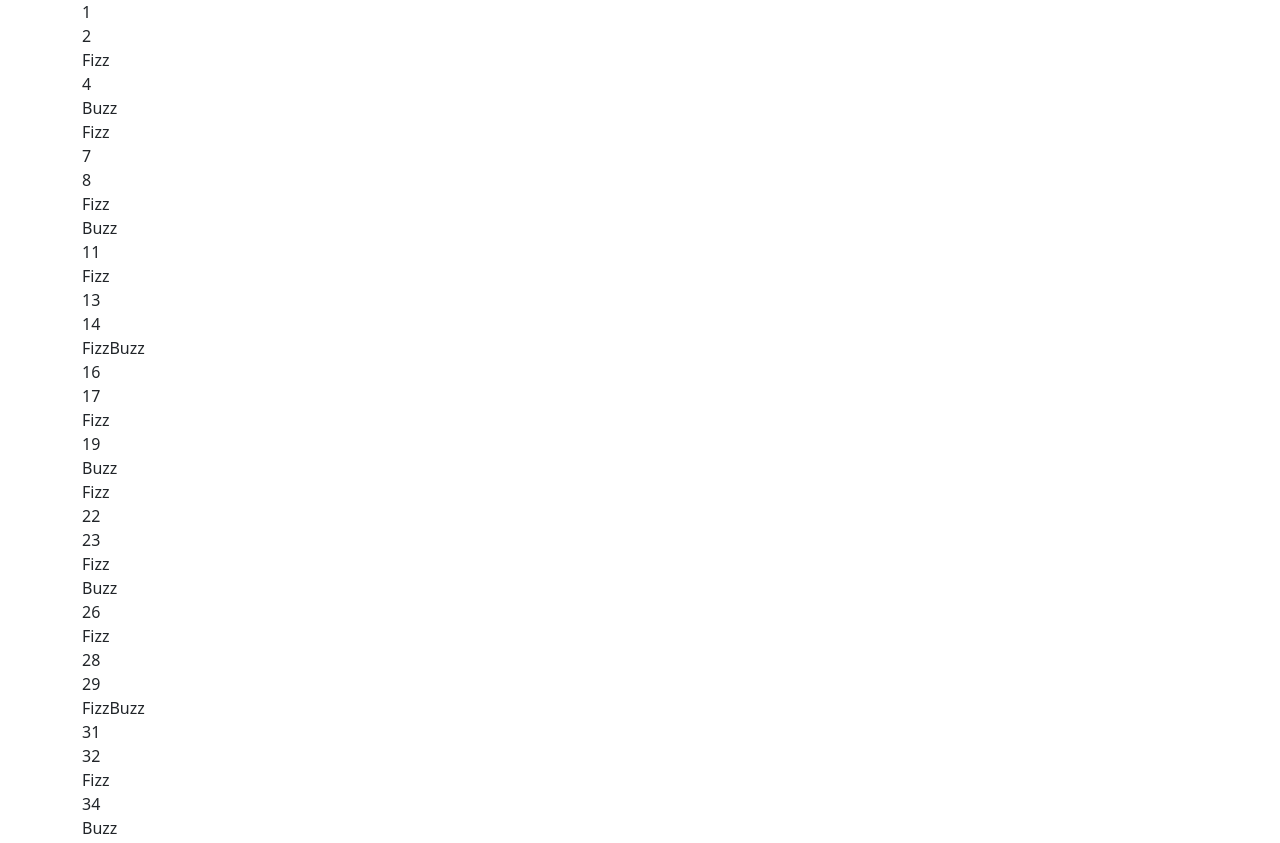
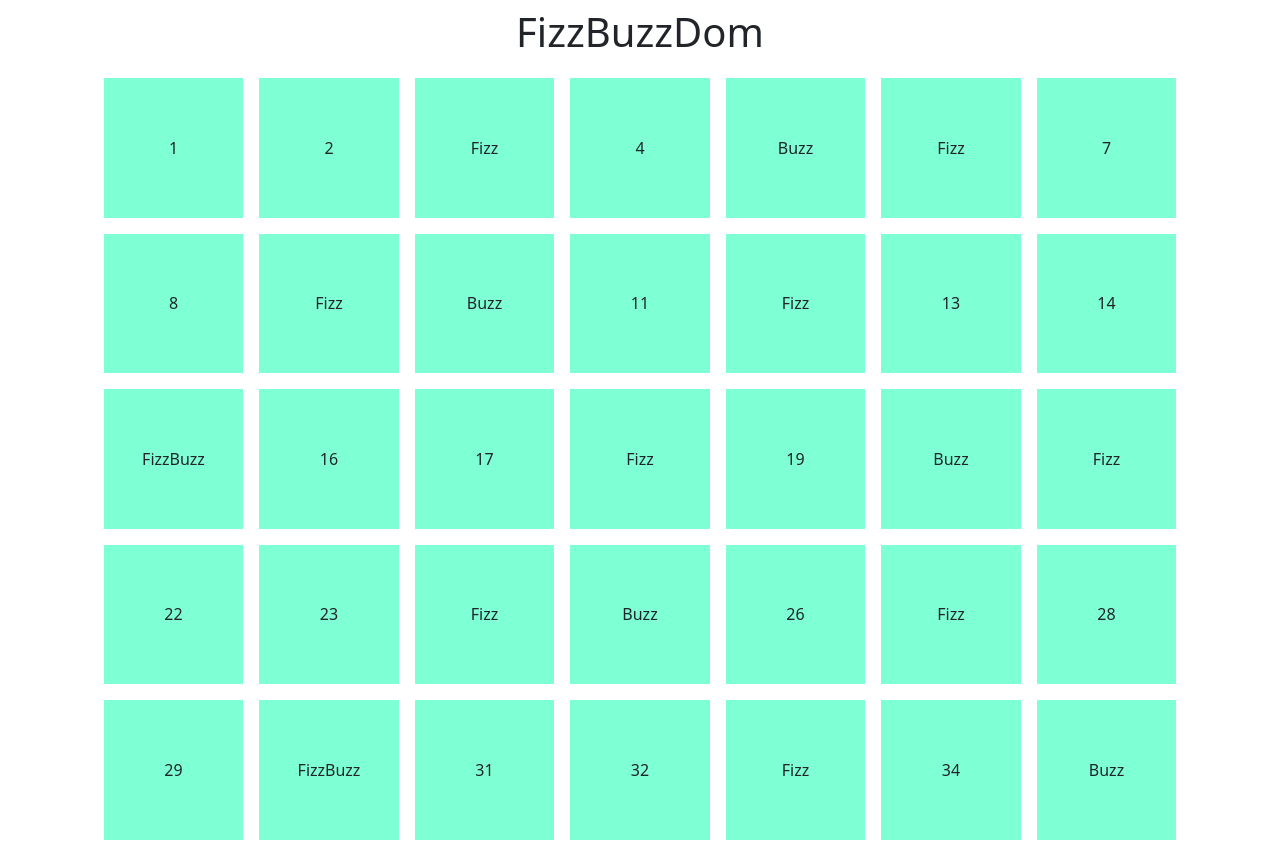
Before and after one commit to giuseppevignanello/js-fizzbuzz, a plain HTML site: page index.html in a window 1280 px wide. Shown: the top 843 px of the page. Drawn offline with nearby package versions, Linux system fonts and the light colour scheme.

Commit message:
add layout

```diff
--- a/assets/css/style.css
+++ b/assets/css/style.css
@@ -0,0 +1,13 @@
+#app_header {
+    height: 70px;
+}
+
+.box {
+    width: calc(100%/8);
+    aspect-ratio: 1;
+    background-color: aquamarine;
+    display: flex;
+    justify-content: center;
+    align-items: center;
+    margin:0.5rem;
+}
--- a/assets/js/main.js
+++ b/assets/js/main.js
@@ -4,11 +4,9 @@
 // per i numeri che sono sia multipli di 3 che di 5 stampi “FizzBuzz”.
 
 
-const rowEl = document.querySelector(".row");
+
 
 const containerEl = document.querySelector(".container");
-
-containerEl.append(rowEl);
 
 
 
@@ -37,9 +35,9 @@ for (let i = 1; i < 101; i++) {
     }
 
 
+    numberEl.classList.add("box");
+    containerEl.append(numberEl);
 
-    numberEl.classList.add = ("col");
-    rowEl.append(numberEl)
 
 
 }
--- a/index.html
+++ b/index.html
@@ -5,15 +5,18 @@
     <meta http-equiv="X-UA-Compatible" content="IE=edge">
     <meta name="viewport" content="width=device-width, initial-scale=1.0">
     <link href="https://cdn.jsdelivr.net/npm/bootstrap@5.2.3/dist/css/bootstrap.min.css" rel="stylesheet" integrity="sha384-rbsA2VBKQhggwzxH7pPCaAqO46MgnOM80zW1RWuH61DGLwZJEdK2Kadq2F9CUG65" crossorigin="anonymous">
-    <link rel="stylesheet" href="./assets/js/main.js">
+    <link rel="stylesheet" href="./assets/css/style.css">
     <title>Fizzbuzz</title>
 </head>
 <body>
+    <header id="app_header">
+        <h1 class="text-center py-2">FizzBuzzDom</h1>
+    </header>
+    <!-- /app_header -->
+<div class="container d-flex flex-wrap align-items-center justify-content-center">
+    <!-- <div class="row gx-2">
 
-<div class="container">
-    <div class="row">
-
-    </div>
+    </div> -->
 </div>
 
     <script src="https://cdn.jsdelivr.net/npm/bootstrap@5.2.3/dist/js/bootstrap.bundle.min.js" integrity="sha384-kenU1KFdBIe4zVF0s0G1M5b4hcpxyD9F7jL+jjXkk+Q2h455rYXK/7HAuoJl+0I4" crossorigin="anonymous"></script>
```
